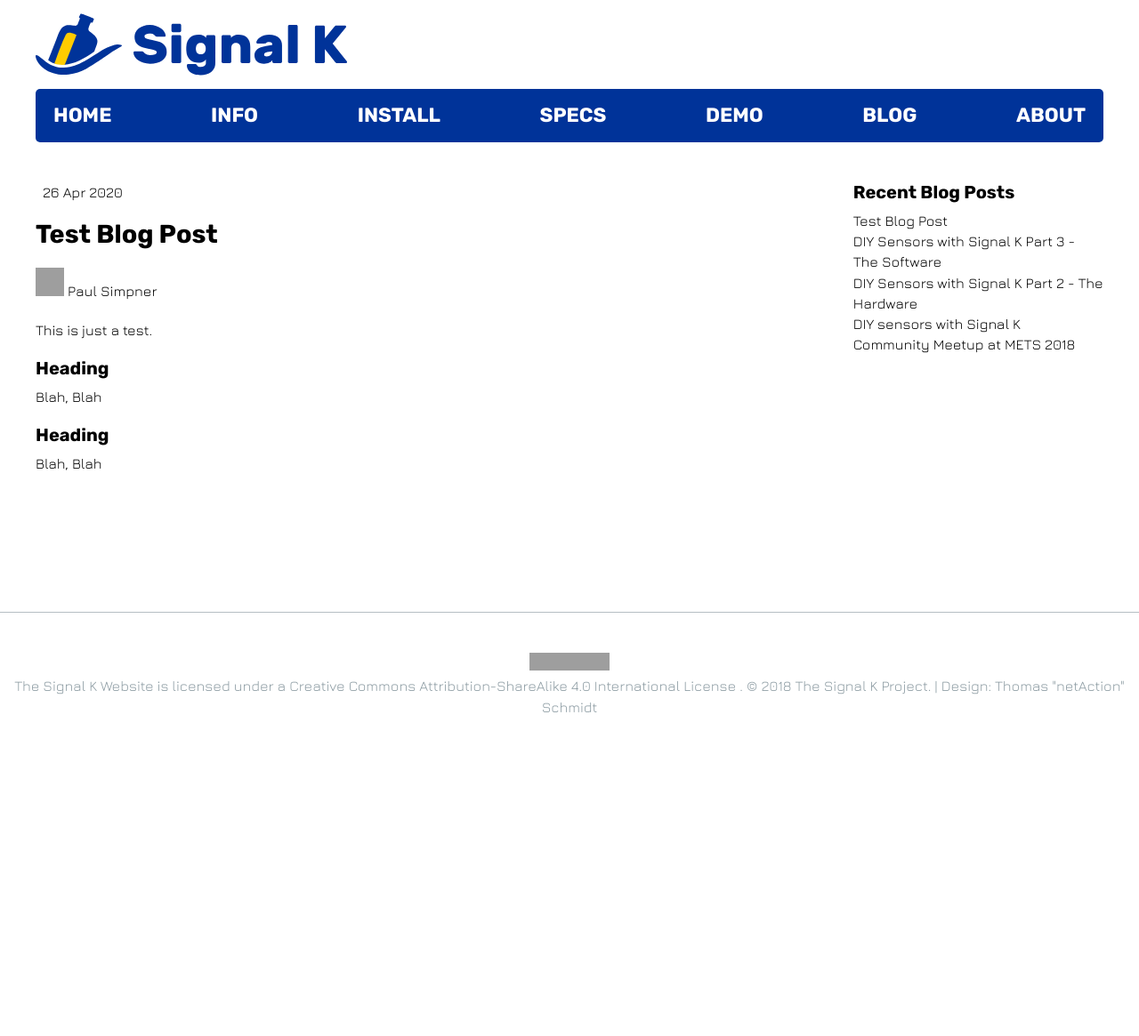
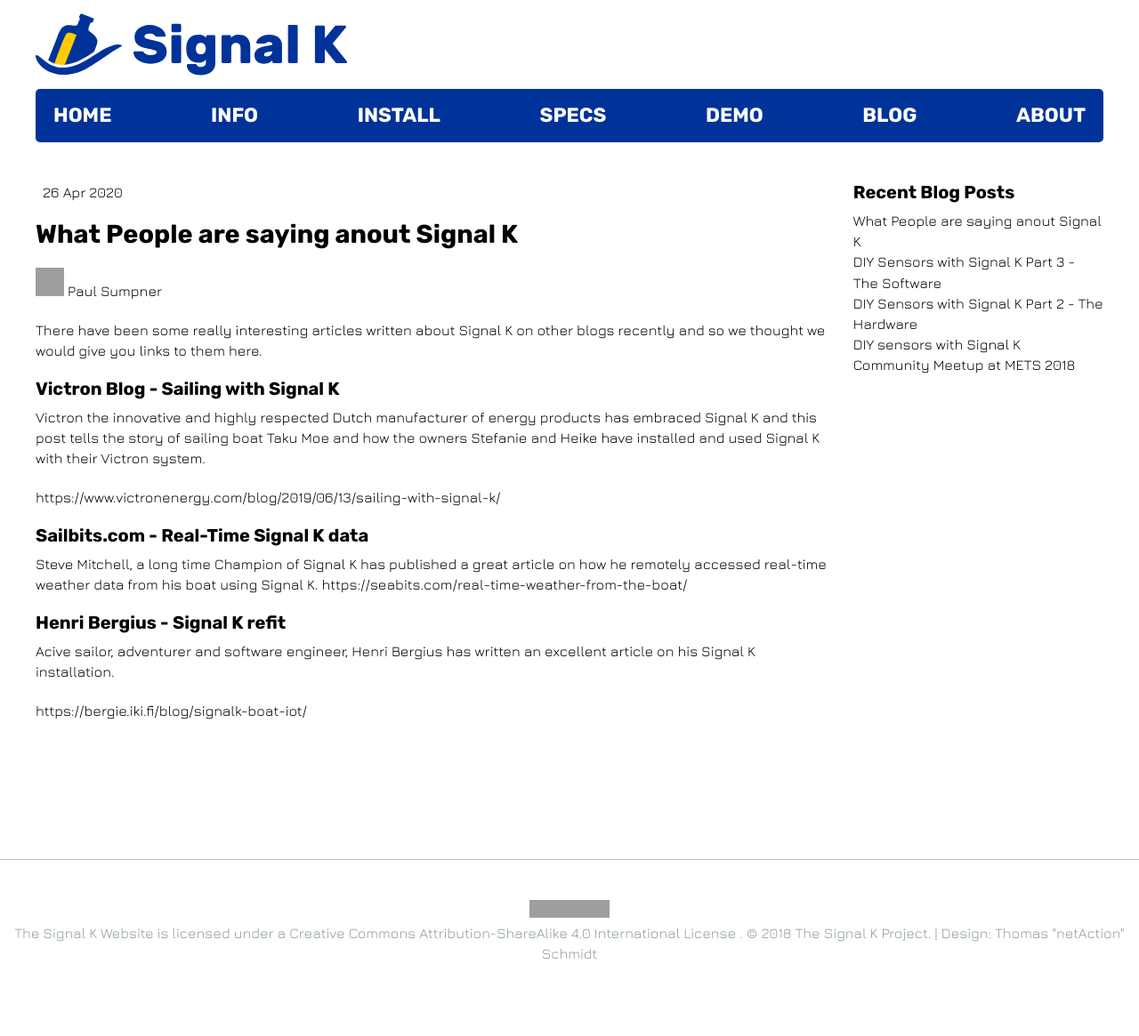
Before and after one commit to SignalK/signalk.github.io, a Jekyll site: the page built from _posts/2020-04-26-test-blog-post.md, in a window 1280 px wide. Shown: the whole page at 89% size. Built offline with Jekyll 4.4.1, drawn with Linux system fonts in a browser that asks for light colours; nearby versions of some CDN libraries; before the commit the page ends 900 px from its top, so only the background shows below that; grey boxes are pictures that could not be loaded.

Commit message:
First new Blog entry
Article with links to three recent Signal K articles on other blogs and a correction or two to the References page.

```diff
--- a/_posts/2020-04-26-test-blog-post.md
+++ b/_posts/2020-04-26-test-blog-post.md
@@ -1,18 +1,27 @@
 ---
-title: Test Blog Post
+title: What People are saying anout Signal K
 layout: post
-author: Paul Simpner
+author: Paul Sumpner
 email: paul at digitalyacht dot co dot uk,
 gravatar: https://avatars1.githubusercontent.com/u/10165637?s=88&u=c6ea699fd10c7566bbb6f4c4c18a0abeb7d344cd&v=4
 status: published
 ---
 
-This is just a test.
+There have been some really interesting articles written about Signal K on other blogs recently and so we thought we would give you links to them here.
 
-### Heading
+### Victron Blog - Sailing with Signal K
 
-Blah, Blah
+Victron the innovative and highly respected Dutch manufacturer of energy products has embraced Signal K and this post tells the story of sailing boat Taku Moe and how the owners Stefanie and Heike have installed and used Signal K with their Victron system.
 
-### Heading
+https://www.victronenergy.com/blog/2019/06/13/sailing-with-signal-k/
 
-Blah, Blah
+### Sailbits.com - Real-Time Signal K data
+
+Steve Mitchell, a long time Champion of Signal K has published a great article on how he remotely accessed real-time weather data from his boat using Signal K.
+https://seabits.com/real-time-weather-from-the-boat/
+
+### Henri Bergius - Signal K refit
+
+Acive sailor, adventurer and software engineer, Henri Bergius has written an excellent article on his Signal K installation.
+
+https://bergie.iki.fi/blog/signalk-boat-iot/
```
Also changed, not shown: references.md (+2 -2 lines).
